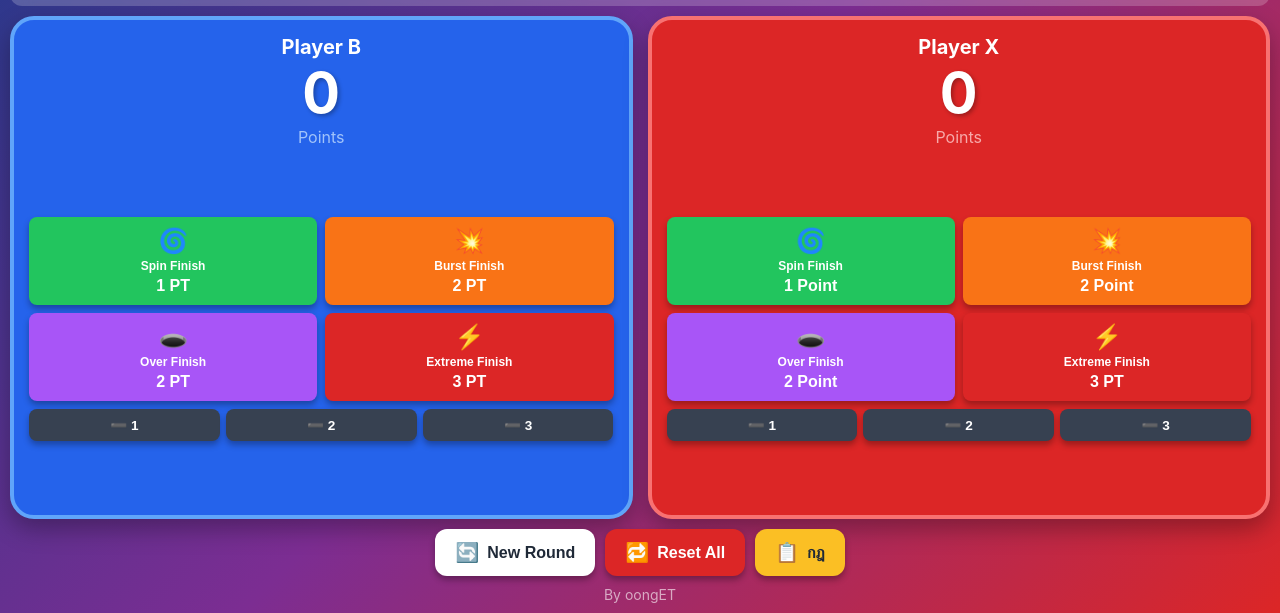
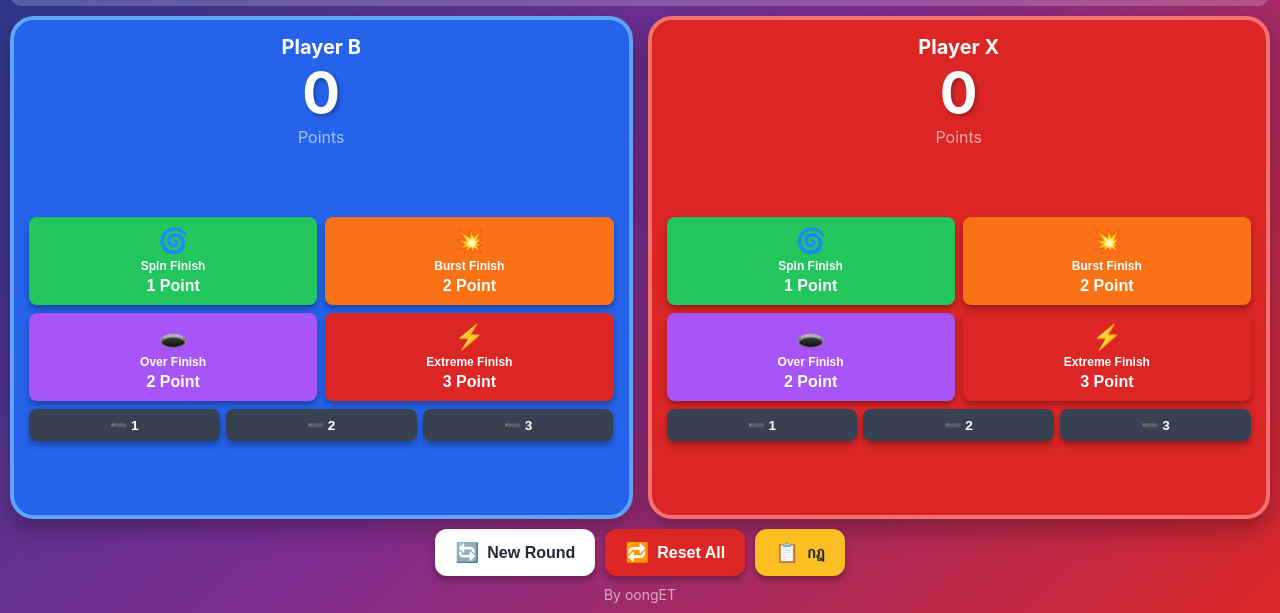
Before and after one commit to AEKTANA/3o3-beyblade-app, a plain HTML site: page index.html in a window 1280 px wide. Shown: the part 187-800 px from the top of the page. Drawn offline with Linux system fonts and the light colour scheme.

Commit message:
Update 3o3-5 final index.html

```diff
--- a/index.html
+++ b/index.html
@@ -474,7 +474,7 @@
                 <span class="orientation-icon" id="orientationIcon">↕️</span>
                 <span id="orientationText">Vertical</span>
             </button>
-            <h1 class="title">⚡ BEYBLADE X ⚡</h1>
+            <h1 class="title">⚡BEYBLADE X⚡</h1>
             <div style="width: 100px;"></div>
         </div>
 
@@ -515,22 +515,22 @@
                         <button class="score-btn btn-spin" onclick="addScore(1, 1)">
                             <span class="score-btn-icon">🌀</span>
                             <span class="score-btn-label">Spin Finish</span>
-                            <span class="score-btn-points">1 PT</span>
+                            <span class="score-btn-points">1 Point</span>
                         </button>
                         <button class="score-btn btn-burst" onclick="addScore(1, 2)">
                             <span class="score-btn-icon">💥</span>
                             <span class="score-btn-label">Burst Finish</span>
-                            <span class="score-btn-points">2 PT</span>
+                            <span class="score-btn-points">2 Point</span>
                         </button>
                         <button class="score-btn btn-over" onclick="addScore(1, 2)">
                             <span class="score-btn-icon">🕳️</span>
                             <span class="score-btn-label">Over Finish</span>
-                            <span class="score-btn-points">2 PT</span>
+                            <span class="score-btn-points">2 Point</span>
                         </button>
                         <button class="score-btn btn-extreme" onclick="addScore(1, 3)">
                             <span class="score-btn-icon">⚡</span>
                             <span class="score-btn-label">Extreme Finish</span>
-                            <span class="score-btn-points">3 PT</span>
+                            <span class="score-btn-points">3 Point</span>
                         </button>
                     </div>
                     <div class="subtract-buttons">
@@ -570,7 +570,7 @@
                         <button class="score-btn btn-extreme" onclick="addScore(2, 3)">
                             <span class="score-btn-icon">⚡</span>
                             <span class="score-btn-label">Extreme Finish</span>
-                            <span class="score-btn-points">3 PT</span>
+                            <span class="score-btn-points">3 Point</span>
                         </button>
                     </div>
                     <div class="subtract-buttons">
```
